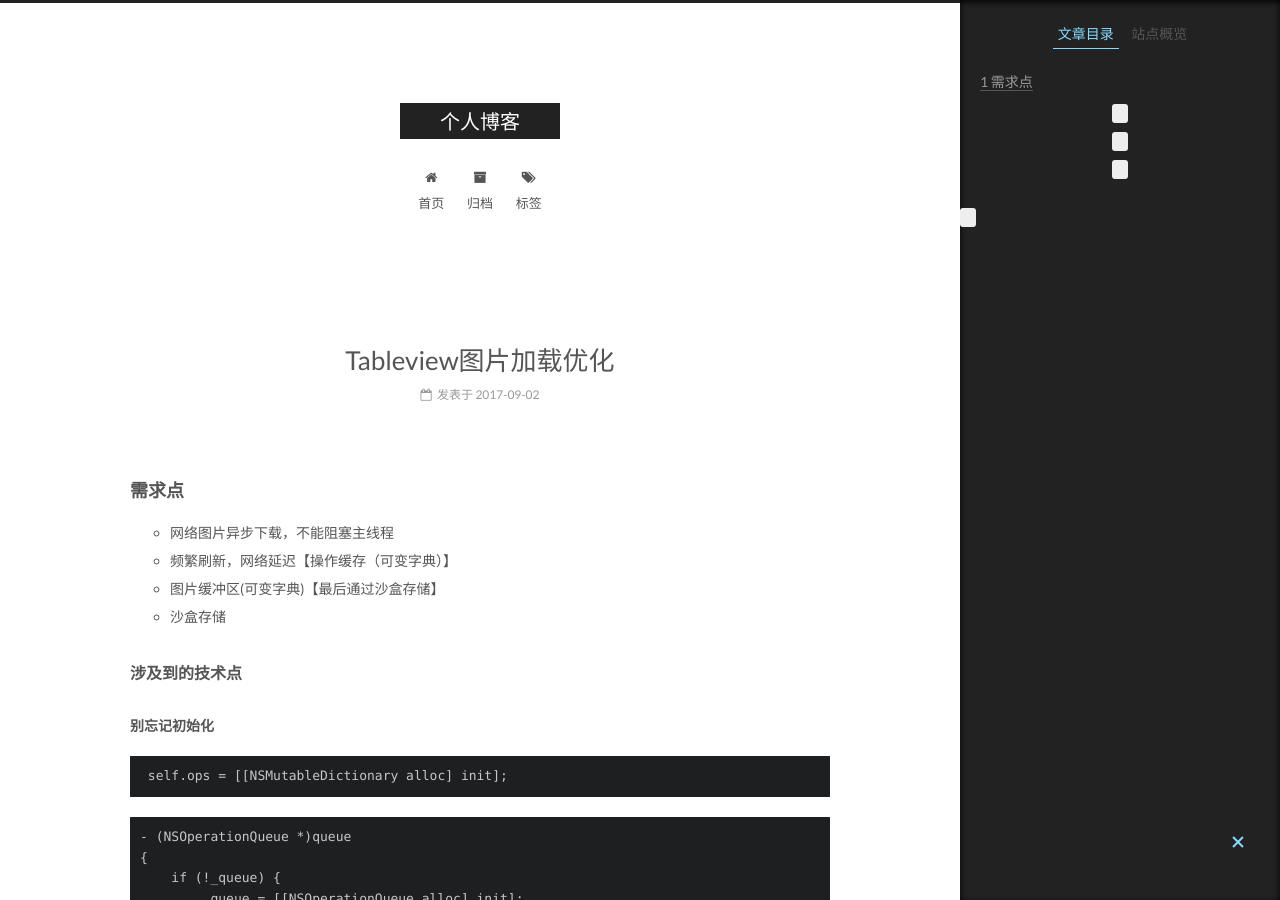
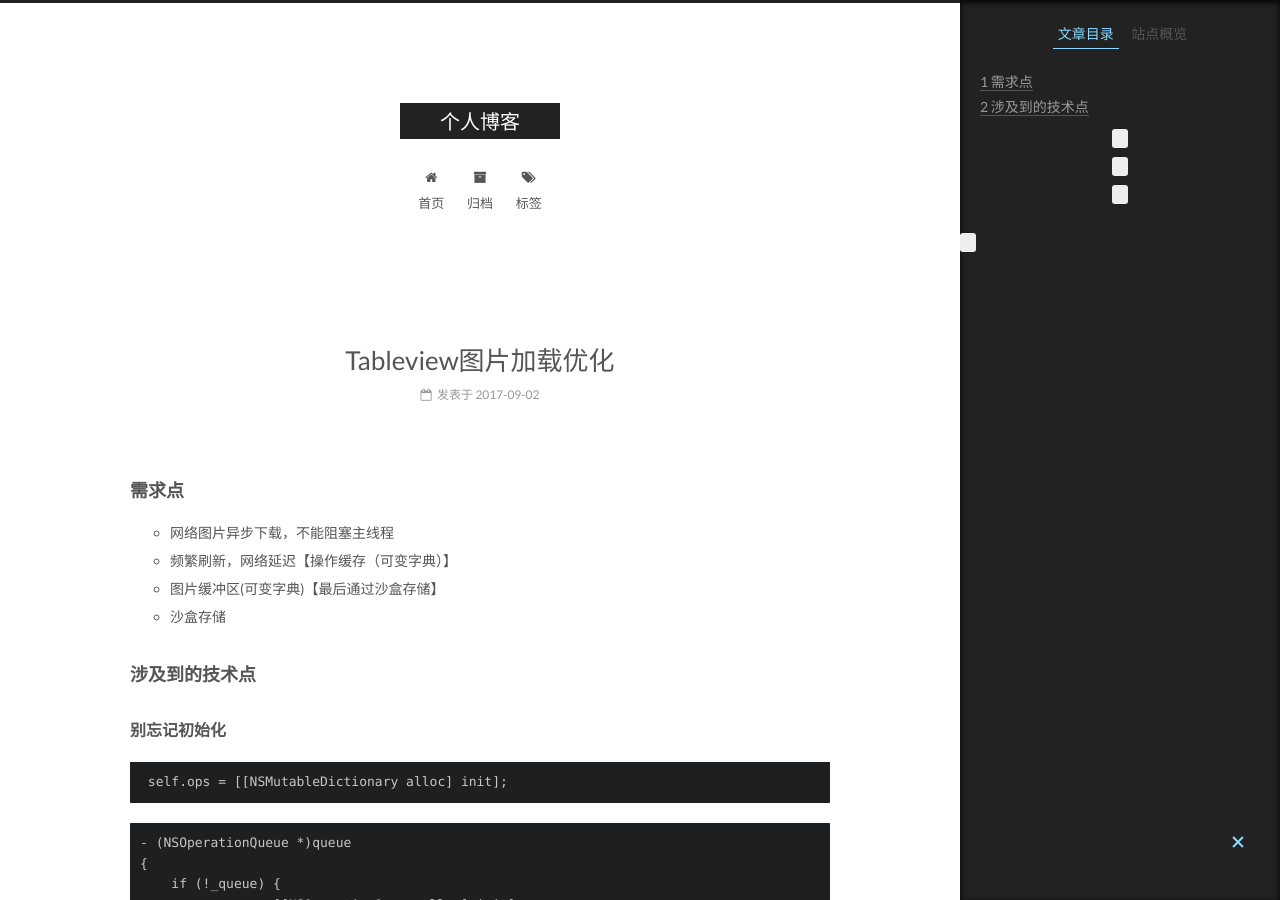
Before and after one commit to linfengwenyou/linfengwenyou.github.io, a Jekyll site: the page built from _posts/2017-09-02-tableView图片加载优化.md, in a window 1280 px wide and 900 px high. Built offline with Jekyll 4.4.1, drawn with Linux system fonts in a browser that asks for light colours.

Commit message:
更新文章格式

`````diff
--- a/_posts/2017-09-02-tableView图片加载优化.md
+++ b/_posts/2017-09-02-tableView图片加载优化.md
@@ -7,11 +7,11 @@
 
 
 
-#### 涉及到的技术点
+### 涉及到的技术点
 
 
 
-##### 别忘记初始化
+#### 别忘记初始化
 
 ````
  self.ops = [[NSMutableDictionary alloc] init];
@@ -30,7 +30,7 @@
 
 
 
-##### `json`数据源获取
+#### `json`数据源获取
 
 ```
 - (NSArray *)dataSource
@@ -44,7 +44,7 @@
 }
 ```
 
-##### 沙盒路径
+#### 沙盒路径
 
 ```
 
@@ -62,7 +62,7 @@
 
 
 
-##### `cell`配置
+####  `cell`配置
 
 ```
 - (UITableViewCell *)tableView:(UITableView *)tableView cellForRowAtIndexPath:(NSIndexPath *)indexPath
@@ -112,7 +112,7 @@
 
 
 
-##### 内存警告记得清除
+#### 内存警告记得清除
 
 ```
 - (void)didReceiveMemoryWarning
`````
Also changed, not shown: _posts/2017-09-03-charles基本用法.md (+4 -5 lines).
